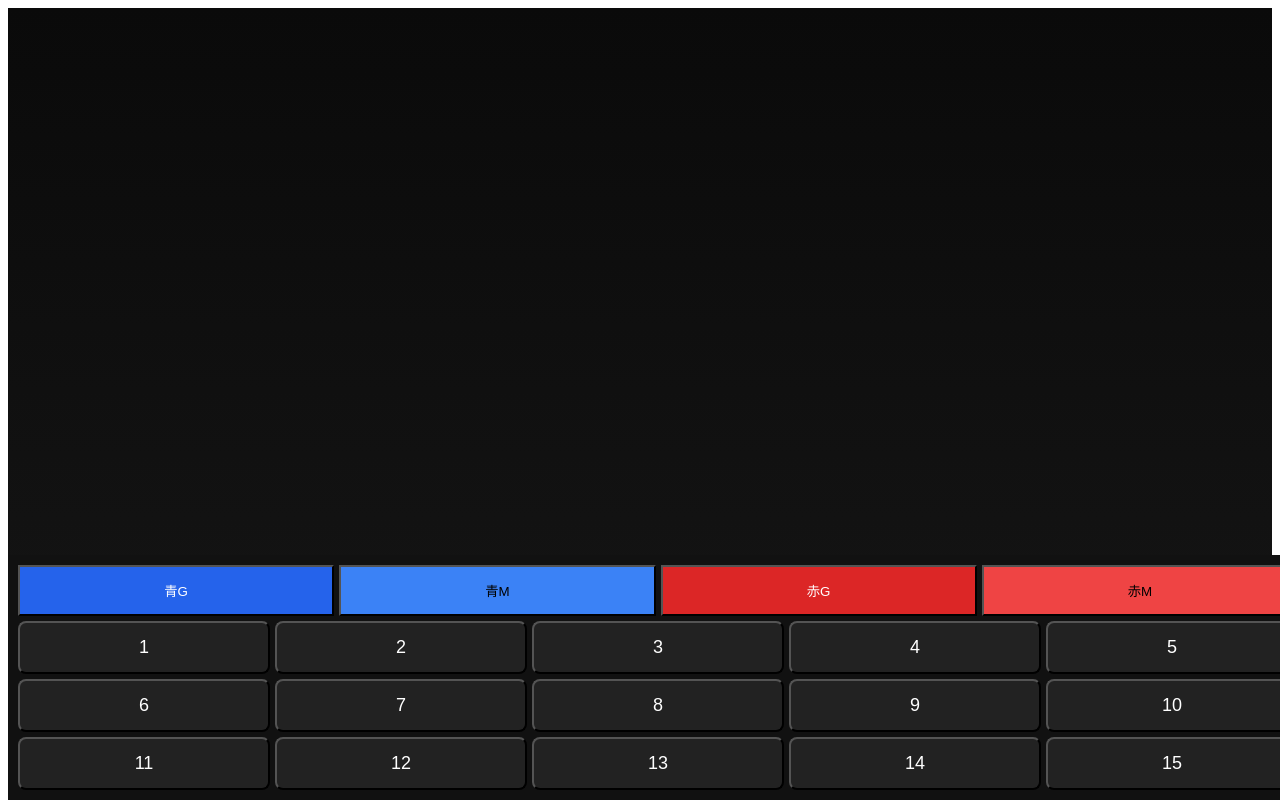
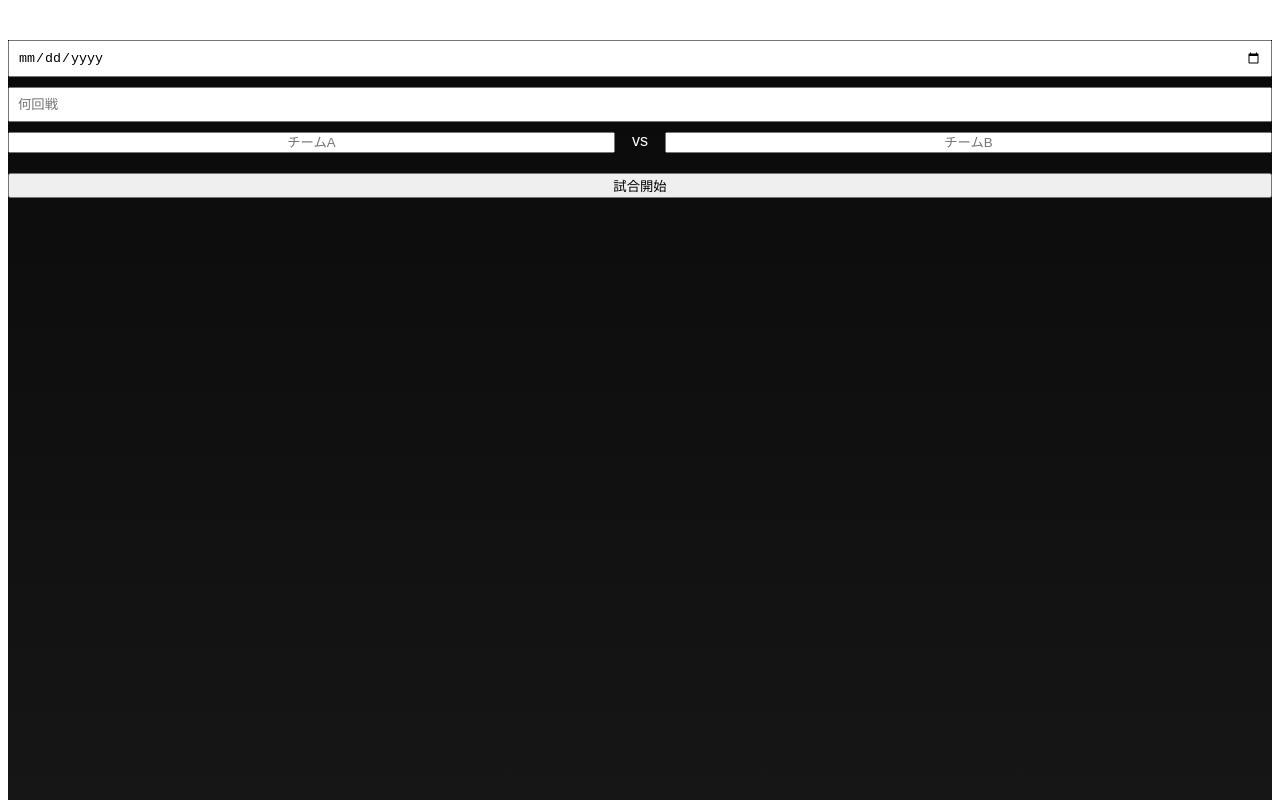
Before and after one commit to hakkinen9301/handball-score-new, a React (Create React App) app: page / in a window 1280 px wide. Shown: the top 800 px of the page. Built offline with nearby package versions, Linux system fonts and the light colour scheme.

Commit message:
Update App.js

```diff
--- a/src/App.js
+++ b/src/App.js
@@ -1,10 +1,26 @@
-import { useState } from "react";
+import { useState, useRef, useEffect } from "react";
 
 export default function App() {
+  const [info, setInfo] = useState({
+    date: "",
+    round: "",
+    home: "",
+    away: "",
+  });
+
+  const [started, setStarted] = useState(false);
   const [events, setEvents] = useState([]);
   const [mode, setMode] = useState(null);
 
+  const bottomRef = useRef(null);
+
+  useEffect(() => {
+    bottomRef.current?.scrollIntoView({ behavior: "smooth" });
+  }, [events]);
+
   const addEvent = (team, type, number) => {
+    if (!started) return;
+
     setEvents((prev) => {
       const newEvents = [...prev, { team, type, number }];
 
@@ -33,14 +49,61 @@ export default function App() {
 
   const blueList = Object.entries(goalStats)
     .filter(([k]) => k.startsWith("blue"))
-    .map(([k, v]) => ({ num: k.split("-")[1], count: v }));
+    .map(([k, v]) => ({ num: k.split("-")[1], count: v }))
+    .slice(0, 8);
 
   const redList = Object.entries(goalStats)
     .filter(([k]) => k.startsWith("red"))
-    .map(([k, v]) => ({ num: k.split("-")[1], count: v }));
+    .map(([k, v]) => ({ num: k.split("-")[1], count: v }))
+    .slice(0, 8);
 
   return (
     <div style={styles.container}>
+      {!started && (
+        <div style={styles.infoBox}>
+          <input
+            type="date"
+            style={styles.input}
+            onChange={(e) => setInfo({ ...info, date: e.target.value })}
+          />
+
+          <input
+            placeholder="何回戦"
+            style={styles.input}
+            onChange={(e) => setInfo({ ...info, round: e.target.value })}
+          />
+
+          <div style={styles.teamRow}>
+            <input
+              placeholder="チームA"
+              style={styles.teamInput}
+              onChange={(e) => setInfo({ ...info, home: e.target.value })}
+            />
+            <div style={styles.vs}>vs</div>
+            <input
+              placeholder="チームB"
+              style={styles.teamInput}
+              onChange={(e) => setInfo({ ...info, away: e.target.value })}
+            />
+          </div>
+
+          <button style={styles.startBtn} onClick={() => setStarted(true)}>
+            試合開始
+          </button>
+        </div>
+      )}
+
+      {started && (
+        <>
+          {/* ヘッダー */}
+          <div style={styles.header}>
+            <div>{info.date}</div>
+            <div>{info.round}</div>
+            <div style={styles.title}>
+              {info.home} vs {info.away}
+            </div>
+          </div>
+
           {/* スコア履歴 */}
           <div style={styles.timeline}>
             {events.map((e, i) => (
@@ -56,21 +119,22 @@ export default function App() {
                 </div>
               </div>
             ))}
+            <div ref={bottomRef} />
           </div>
 
           {/* 背番号別 */}
           <div style={styles.stats}>
-        <div style={styles.col}>
+            <div style={styles.statGrid}>
               {blueList.map((p, i) => (
-            <div key={i} style={styles.statRow}>
+                <div key={i} style={styles.statBlue}>
                   #{p.num} 🔵 {p.count}
                 </div>
               ))}
             </div>
 
-        <div style={styles.col}>
+            <div style={styles.statGrid}>
               {redList.map((p, i) => (
-            <div key={i} style={styles.statRowRight}>
+                <div key={i} style={styles.statRed}>
                   🔴 {p.count} #{p.num}
                 </div>
               ))}
@@ -80,18 +144,10 @@ export default function App() {
           {/* 入力 */}
           <div style={styles.control}>
             <div style={styles.row}>
-          <button style={styles.blue} onClick={() => setMode("blue-goal")}>
-            青G
-          </button>
-          <button style={styles.blueSub} onClick={() => setMode("blue-miss")}>
-            青M
-          </button>
-          <button style={styles.red} onClick={() => setMode("red-goal")}>
-            赤G
-          </button>
-          <button style={styles.redSub} onClick={() => setMode("red-miss")}>
-            赤M
-          </button>
+              <button style={styles.blue} onClick={() => setMode("blue-goal")}>青G</button>
+              <button style={styles.blueSub} onClick={() => setMode("blue-miss")}>青M</button>
+              <button style={styles.red} onClick={() => setMode("red-goal")}>赤G</button>
+              <button style={styles.redSub} onClick={() => setMode("red-miss")}>赤M</button>
             </div>
 
             <div style={styles.grid}>
@@ -110,6 +166,8 @@ export default function App() {
               ))}
             </div>
           </div>
+        </>
+      )}
     </div>
   );
 }
@@ -123,8 +181,11 @@ const styles = {
     fontFamily: "sans-serif",
   },
 
+  header: { marginTop: 10 },
+  title: { fontSize: 22, fontWeight: "bold" },
+
   timeline: {
-    maxHeight: 250,
+    maxHeight: 260,
     overflowY: "auto",
     padding: 10,
   },
@@ -137,27 +198,43 @@ const styles = {
   },
 
   left: { textAlign: "right", color: "#60a5fa" },
-  center: { textAlign: "center", fontWeight: "bold", fontSize: 18 },
+  center: { textAlign: "center", fontWeight: "bold" },
   right: { textAlign: "left", color: "#f87171" },
 
   stats: {
     display: "grid",
     gridTemplateColumns: "1fr 1fr",
     padding: 10,
-    marginTop: 10,
+    gap: 10,
   },
 
-  col: {},
-
-  statRow: {
-    textAlign: "left",
-    marginBottom: 4,
+  statGrid: {
+    display: "grid",
+    gridTemplateColumns: "1fr 1fr",
+    gap: 4,
+    fontSize: 12,
   },
 
-  statRowRight: {
-    textAlign: "right",
-    marginBottom: 4,
+  statBlue: { textAlign: "left" },
+  statRed: { textAlign: "right" },
+
+  infoBox: {
+    marginTop: 40,
+    display: "flex",
+    flexDirection: "column",
+    gap: 10,
   },
+
+  input: { padding: 8 },
+  teamRow: {
+    display: "grid",
+    gridTemplateColumns: "1fr 50px 1fr",
+  },
+
+  teamInput: { textAlign: "center" },
+  vs: { textAlign: "center" },
+
+  startBtn: { marginTop: 10 },
 
   control: {
     position: "fixed",
```
Lines whose indentation alone changed are shown as unchanged.
